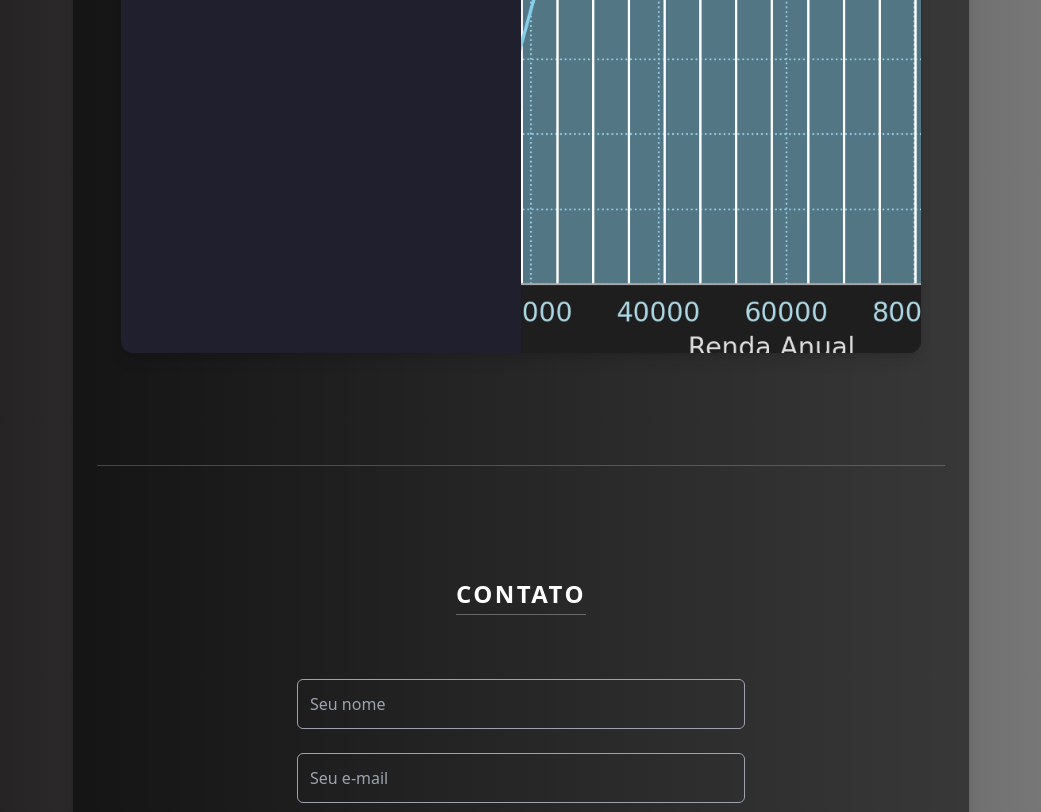
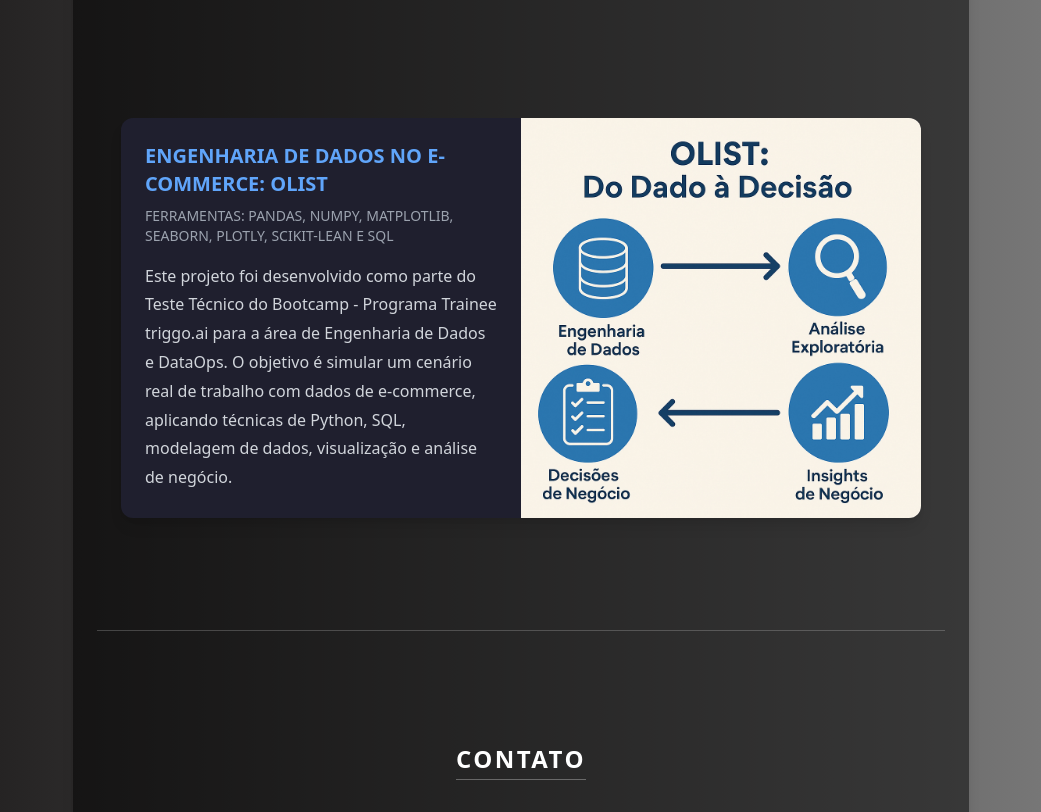
Before and after one commit to zVitor-Emanuel/Portfolio, a plain HTML site: page index.html in a window 1280 px wide. Shown: the part 3388-4200 px from the top of the page, without its empty margins (119-1160 px from the left). Drawn offline with nearby package versions, Linux system fonts and the light colour scheme.

Commit message:
portfolio update with a new project

```diff
--- a/index.html
+++ b/index.html
@@ -40,7 +40,7 @@
       <a href="https://github.com/zVitor-Emanuel" class="hover:text-blue-400">GitHub</a>
       <a href="https://medium.com/@vitor_emanuel" class="hover:text-blue-400">Medium</a>
     </div>
-    <a href="curriculo.pdf" download class="mt-8 inline-block bg-blue-500 hover:bg-blue-600 text-white font-semibold py-2 px-6 rounded-lg shadow-md transition duration-300">
+    <a href="VitorEmanuelDS.pdf" download class="mt-8 inline-block bg-blue-500 hover:bg-blue-600 text-white font-semibold py-2 px-6 rounded-lg shadow-md transition duration-300">
       Baixar Currículo
     </a>
   </header>
@@ -126,11 +126,24 @@
         </p>
       </div>
       <div class="md:w-1/2">
-<<<<<<< HEAD
         <img src="images/grafico.png" alt="image" class="object-cover w-full h-full">
-=======
-        <img src="images/grafico.png" alt="projetoimage" class="object-cover w-full h-full">
->>>>>>> e4c6e7c55083f6de8d742a09dd3e564c9c3bb5f3
+      </div>
+    </div>
+  </section>
+
+  <section id="projects" class="text-center px-6 py-16">
+    <h2 class="text-2xl uppercase font-semibold mb-10 border-b border-white/30 inline-block pb-1"></h2>
+    <div class="flex flex-col md:flex-row bg-[#1f1f2e] rounded-xl overflow-hidden shadow-lg">
+      <div class="md:w-1/2 p-6 text-left">
+        <a href="https://github.com/zVitor-Emanuel/Olist_Data_Analysis" target="_blank" class="text-xl font-bold text-blue-400 hover:underline uppercase">Engenharia de Dados no E-commerce: Olist</a>
+        <h4 class="text-sm text-gray-400 mt-2 uppercase">Ferramentas: Pandas, Numpy, Matplotlib, Seaborn, Plotly, Scikit-lean e Sql</h4>
+        <p class="text-gray-300 mt-4">
+         Este projeto foi desenvolvido como parte do Teste Técnico do Bootcamp - Programa Trainee triggo.ai para a área de Engenharia de Dados e DataOps.
+          O objetivo é simular um cenário real de trabalho com dados de e-commerce, aplicando técnicas de Python, SQL, modelagem de dados, visualização e análise de negócio.
+        </p>
+      </div>
+      <div class="md:w-1/2">
+        <img src="images/olist.jpg" alt="image" class="object-cover w-full h-full">
       </div>
     </div>
   </section>
```
Also changed, not shown: images/olist.jpg (added), 2 other files.
